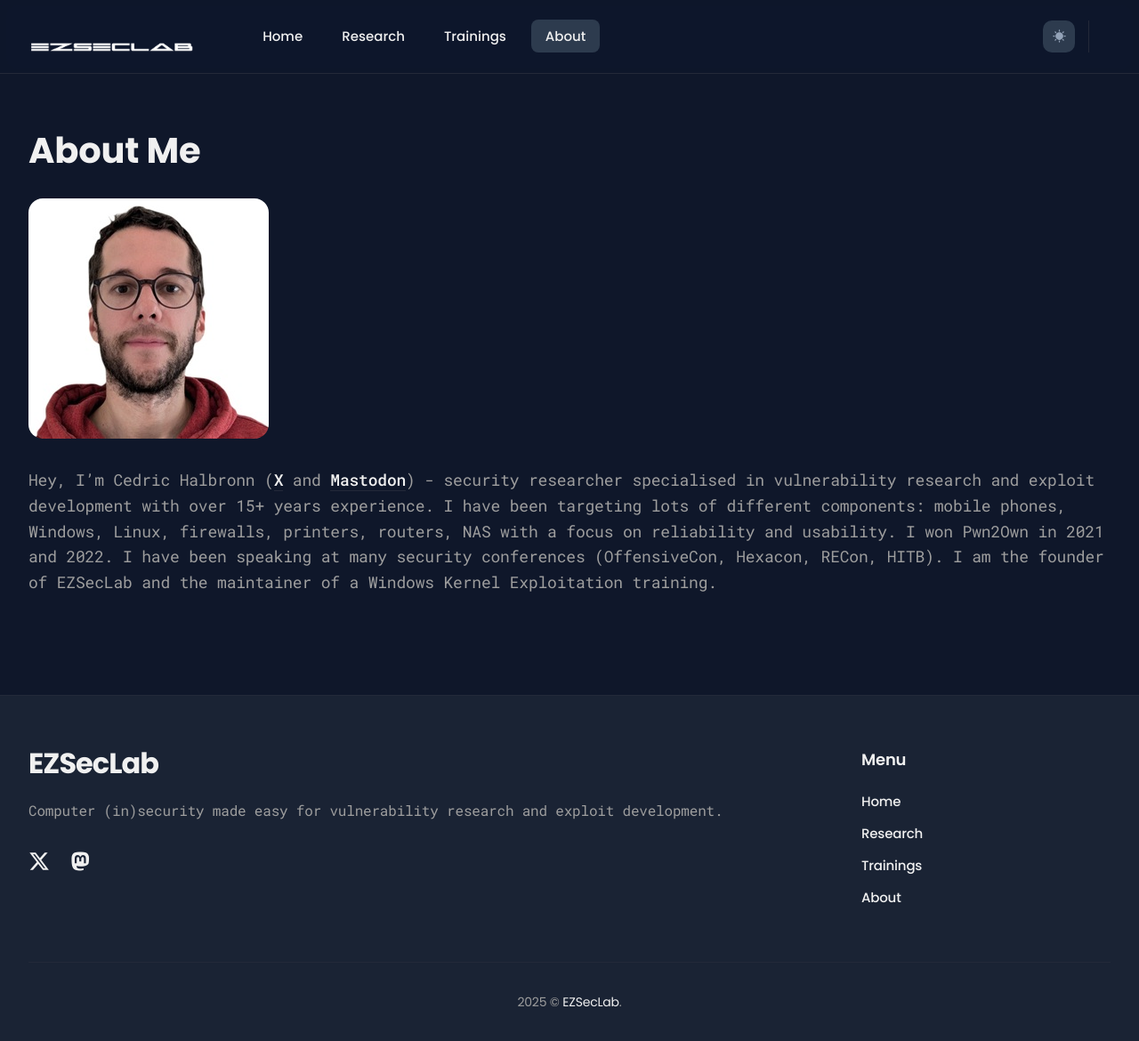
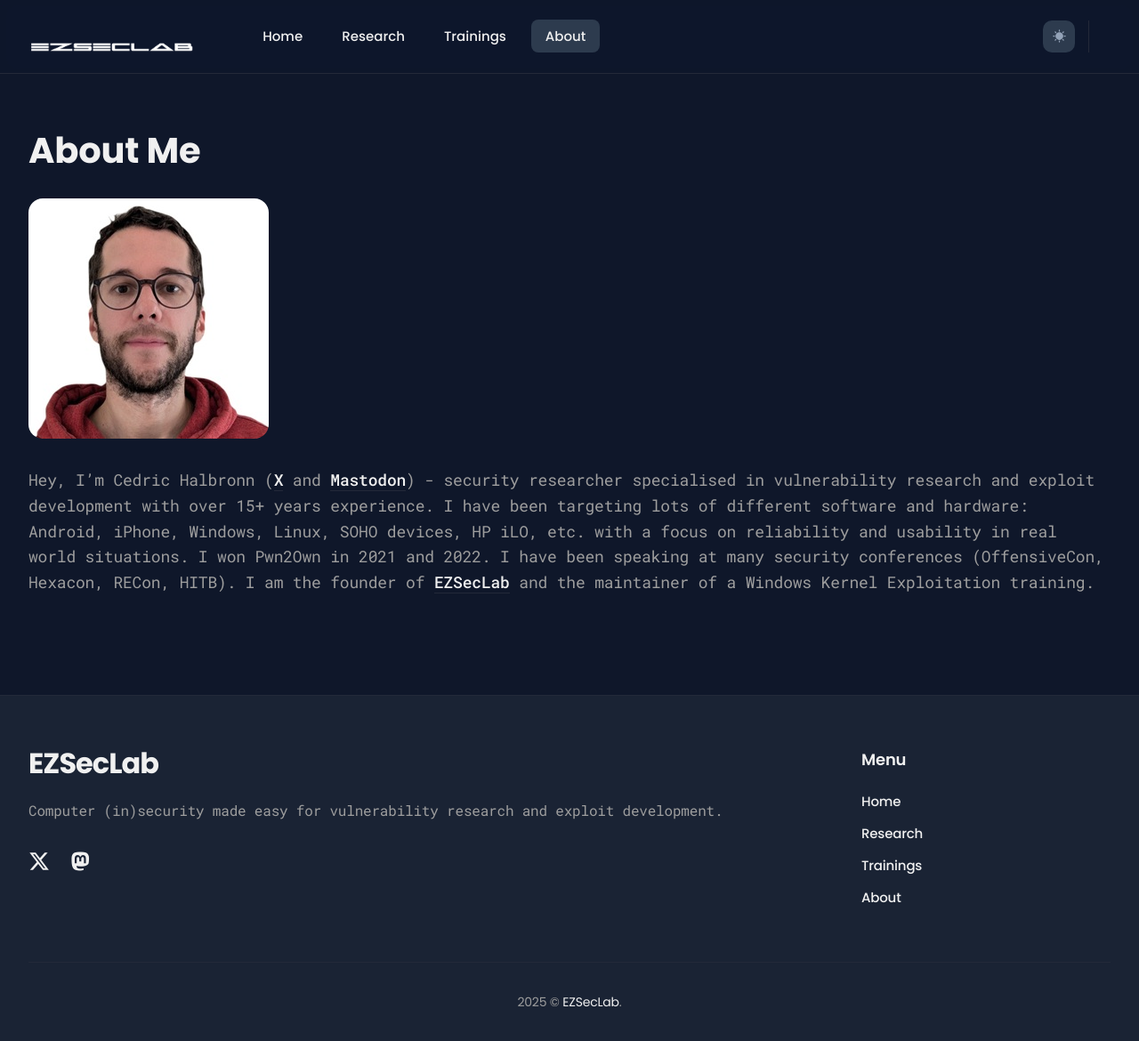
Before and after one commit to saidelike/saidelike.github.io, a Jekyll site: the page built from _pages/about.md, in a window 1280 px wide and 1170 px high. Shown: the whole window at 89% size. Built offline with Jekyll 4.4.1, drawn with Linux system fonts in a browser that asks for light colours.

Commit message:
update bio

```diff
--- a/_pages/about.md
+++ b/_pages/about.md
@@ -6,4 +6,4 @@
 
 <img class="lazy" data-src="/images/ced_small.jpg" alt="Cedric Halbronn">
 
-Hey, I'm Cedric Halbronn (<a href="https://x.com/saidelike" target="_blank">X</a> and <a href="https://infosec.exchange/@saidelike" target="_blank">Mastodon</a>) - security researcher specialised in vulnerability research and exploit development with over 15+ years experience. I have been targeting lots of different components: mobile phones, Windows, Linux, firewalls, printers, routers, NAS with a focus on reliability and usability. I won Pwn2Own in 2021 and 2022. I have been speaking at many security conferences (OffensiveCon, Hexacon, RECon, HITB). I am the founder of EZSecLab and the maintainer of a Windows Kernel Exploitation training.
+Hey, I'm Cedric Halbronn ([X](https://x.com/saidelike) and [Mastodon](https://infosec.exchange/@saidelike)) - security researcher specialised in vulnerability research and exploit development with over 15+ years experience. I have been targeting lots of different software and hardware: Android, iPhone, Windows, Linux, SOHO devices, HP iLO, etc. with a focus on reliability and usability in real world situations. I won Pwn2Own in 2021 and 2022. I have been speaking at many security conferences (OffensiveCon, Hexacon, RECon, HITB). I am the founder of [EZSecLab](https://ezseclab.com/) and the maintainer of a Windows Kernel Exploitation training.
```
Also changed, not shown: _pages/trainings.md (+1 -1 lines).
